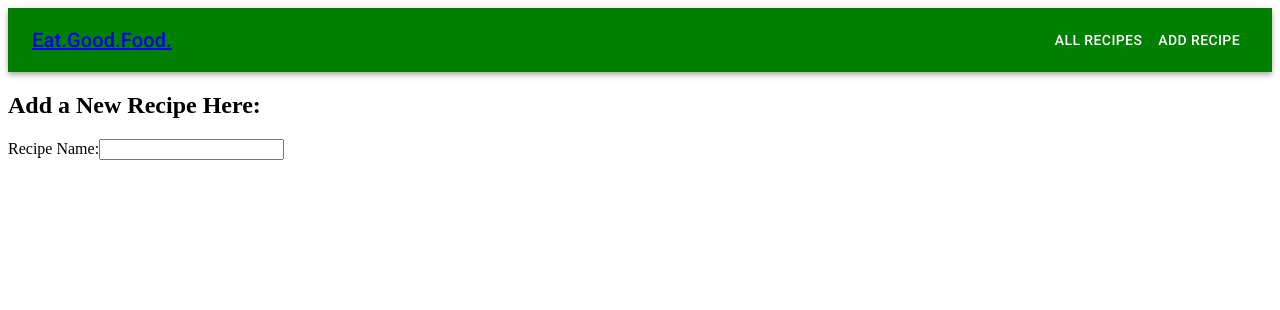
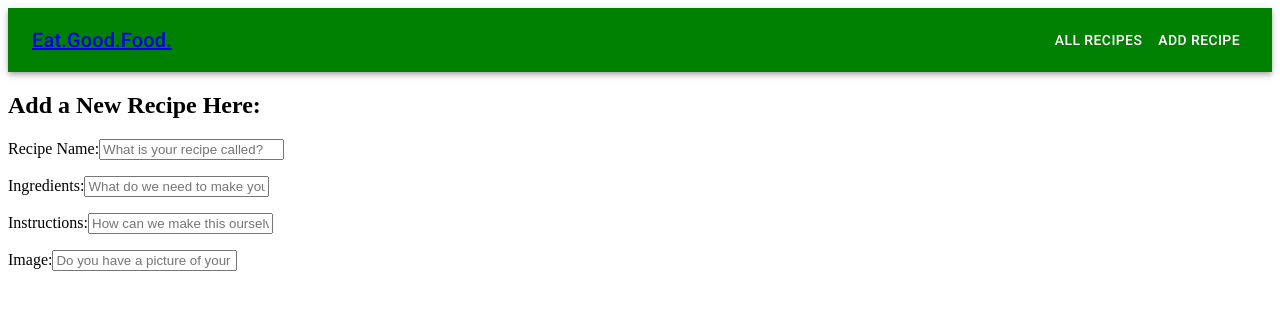
Before and after one commit to VLParry/EatGoodFood, a React (Create React App) app: page /addrecipe in a window 1280 px wide. Shown: the top 310 px of the page. Built offline with nearby package versions, Linux system fonts and the light colour scheme.

Commit message:
finishing form creation

```diff
--- a/src/components/Form.jsx
+++ b/src/components/Form.jsx
@@ -35,14 +35,56 @@ function handleSubmit(e){
     <section>
       <h1>Add a New Recipe Here:</h1>
       <form onSubmit={handleSubmit}>
+<p>
 <label>
   Recipe Name:
   <input
   type="text"
+  placeholder='What is your recipe called?'
   name="title"
   value={newRecipes.title}
+
   />
 </label>
+</p>
+<p>
+<label>
+  Ingredients:
+  <input
+  type="text"
+  placeholder='What do we need to make your recipe?'
+  name="ingredients"
+  value={newRecipes.ingredients}
+
+  />
+</label>
+</p>
+<p>
+<label>
+  Instructions:
+  <input
+  type="text"
+  placeholder='How can we make this ourselves?'
+  name="instructions"
+  value={newRecipes.instructions}
+
+  />
+</label>
+</p>
+<p>
+<label>
+  Image:
+  <input
+  type="text"
+  placeholder='Do you have a picture of your food?'
+  name="image"
+  value={newRecipes.image}
+
+  />
+</label>
+</p>
+
+
       </form>
     </section>
 
```
